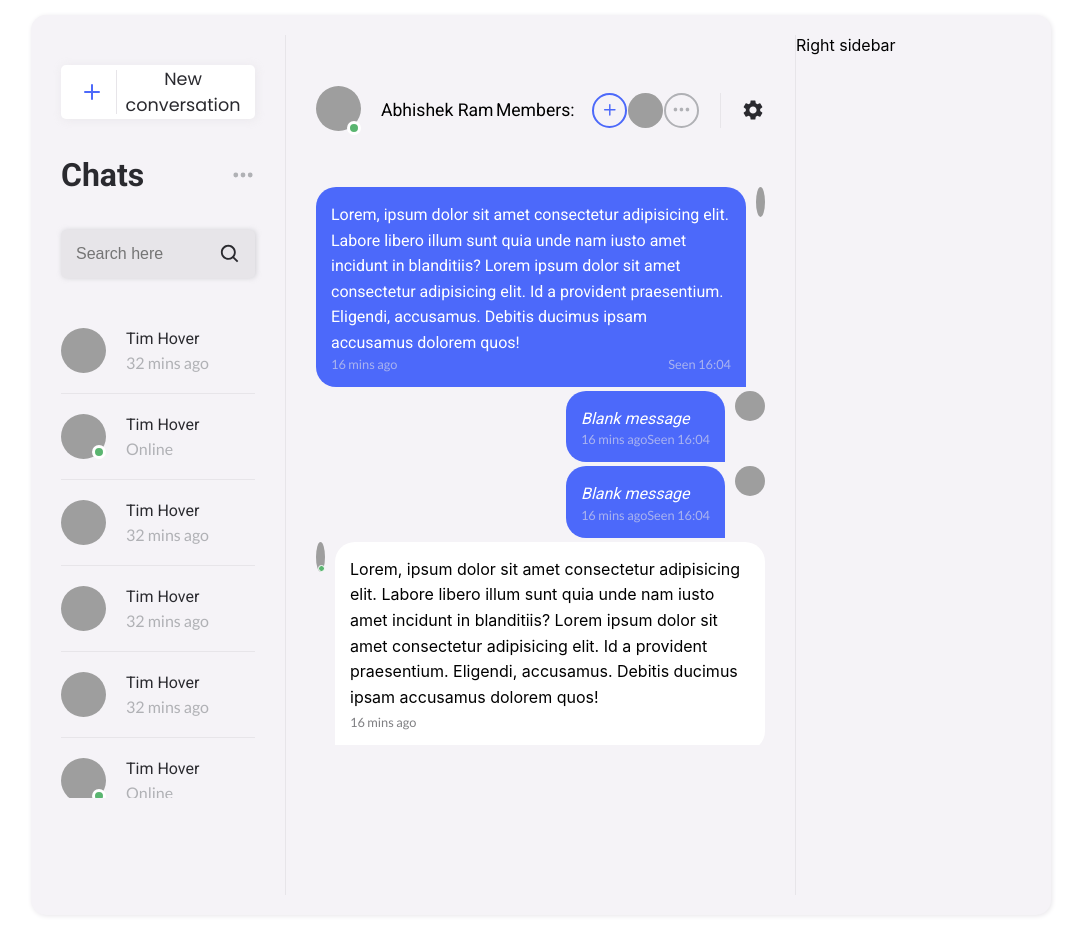
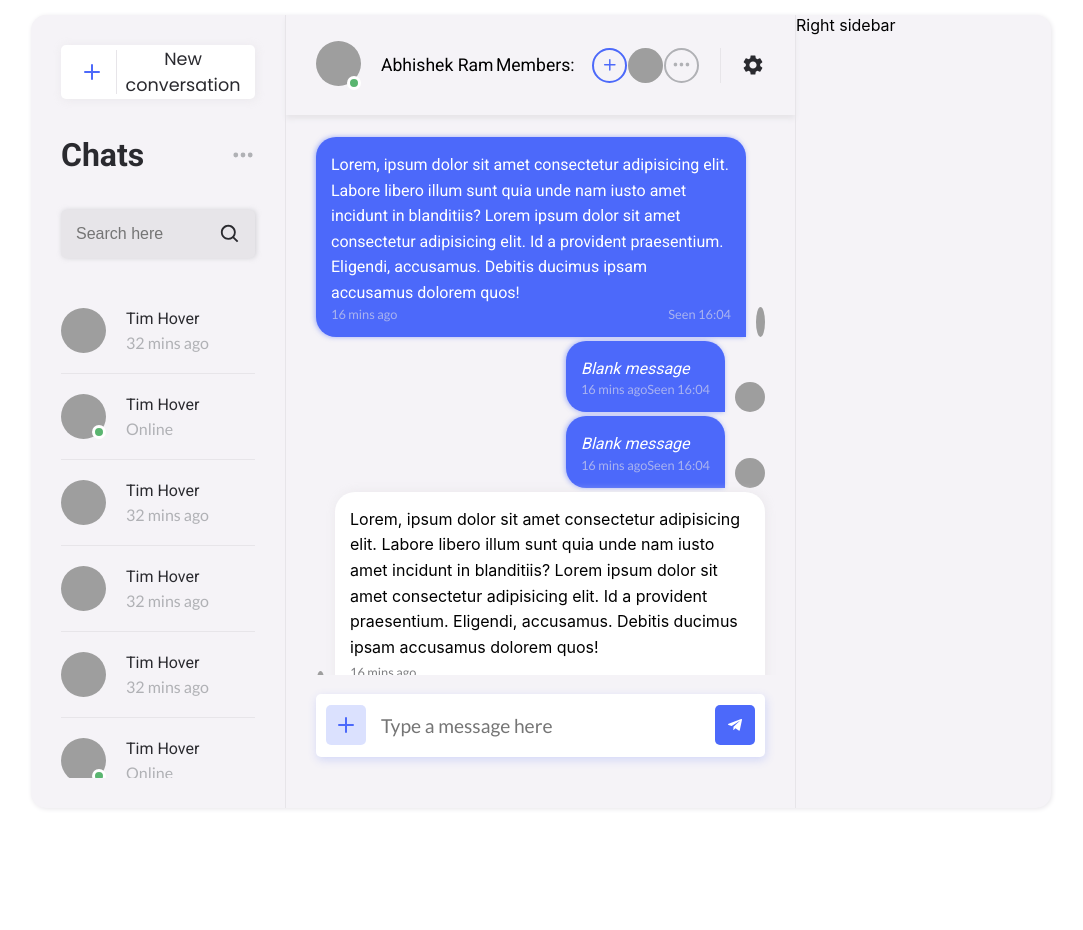
Before and after one commit to abhishekram404/chat-app-react, a React (Create React App) app: page / in a window 1280 px wide. Shown: the whole page, without its empty margins (99-1182 px from the left). After the commit the page ends 823 px from the top, so only its background shows below. Built offline with nearby package versions, Linux system fonts and the light colour scheme; grey boxes are pictures that could not be loaded.

Commit message:
Add CreateMessage component

```diff
--- a/src/components/ChatDisplay.jsx
+++ b/src/components/ChatDisplay.jsx
@@ -3,6 +3,7 @@ import { FiPlus } from "react-icons/fi";
 import { MdSettings } from "react-icons/md";
 import styles from "../styles/chatDisplay.module.scss";
 import Conversation from "./Conversation";
+import CreateMessage from "./CreateMessage";
 export default function ChatDisplay() {
   return (
     <div className={styles.chatDisplay}>
@@ -35,6 +36,7 @@ export default function ChatDisplay() {
         </div>
       </div>
       <Conversation />
+      <CreateMessage />
     </div>
   );
 }
--- /dev/null
+++ b/src/components/CreateMessage.jsx
@@ -0,0 +1,21 @@
+import React from "react";
+import { FiPlus } from "react-icons/fi";
+import { FaTelegramPlane } from "react-icons/fa";
+import styles from "../styles/createMessage.module.scss";
+export default function CreateMessage() {
+  return (
+    <div className={styles.createMessage}>
+      <div className={styles.createGrid}>
+        <div className={styles.attachBtn}>
+          <FiPlus />
+        </div>
+        <div className={styles.messageInput}>
+          <input type="text" placeholder="Type a message here" />
+        </div>
+        <div className={styles.sendBtn}>
+          <FaTelegramPlane />
+        </div>
+      </div>
+    </div>
+  );
+}
--- a/src/styles/chatDisplay.module.scss
+++ b/src/styles/chatDisplay.module.scss
@@ -3,13 +3,14 @@
 .chatDisplay {
   border-right: 1px solid $grey;
   display: grid;
-  grid-template-rows: 150px 70vh 150px;
+  grid-template-rows: 100px 70vh 100px;
 }
 .topBar {
   padding: 30px;
   display: flex;
   align-items: center;
   justify-content: space-between;
+  box-shadow: 0px 4px 5px rgba($color: $grey, $alpha: 1);
   .user {
     display: flex;
     align-items: center;
--- a/src/styles/conversation.module.scss
+++ b/src/styles/conversation.module.scss
@@ -1,9 +1,10 @@
 @import "utils";
 .conversation {
   //   flex: 1;
+  box-sizing: border-box;
   display: flex;
   flex-direction: column;
-  padding: 0 30px;
+  padding: 20px 30px 5px 30px;
   height: 100%;
   //   height: 700px;
   overflow-y: scroll;
@@ -12,6 +13,7 @@
     align-self: flex-end;
     display: flex;
     flex-direction: row-reverse;
+    align-items: flex-end;
     margin: 2px 0;
 
     .sentAvatar {
@@ -31,7 +33,7 @@
       color: $white;
       border-radius: 20px 20px 0 20px;
       max-width: 400px;
-
+      box-shadow: -1px 0px 5px rgba($color: $primary, $alpha: 0.5);
       .sentMessage {
         font-family: "Roboto";
         line-height: 1.6rem;
@@ -50,6 +52,8 @@
     align-self: flex-start;
     display: flex;
     margin: 2px 0;
+    align-items: flex-end;
+
     .receivedAvatar {
       width: 30px;
       height: 30px;
@@ -78,6 +82,7 @@
       border-radius: 20px 20px 20px 0;
       max-width: 400px;
       line-height: 1.6rem;
+      box-shadow: 1px 0px 10px rgba($color: $grey, $alpha: 0.8);
     }
     .receivedDetails {
       display: flex;
--- /dev/null
+++ b/src/styles/createMessage.module.scss
@@ -0,0 +1,59 @@
+@import "utils";
+.createMessage {
+  padding: 10px 30px;
+  display: flex;
+  align-items: center;
+  background-color: $background;
+  .createGrid {
+    border-radius: 5px;
+    padding: 10px;
+    background-color: $white;
+    display: flex;
+    align-items: center;
+    flex: 1;
+    box-shadow: 1px 3px 10px rgba($color: $primary, $alpha: 0.2);
+    .attachBtn {
+      background-color: rgba($color: $primary, $alpha: 0.2);
+      display: grid;
+      place-items: center;
+      border-radius: 5px;
+      width: 40px;
+      height: 40px;
+      border-radius: 5px;
+
+      svg {
+        color: $primary;
+        font-size: 1.5rem;
+      }
+    }
+
+    .messageInput {
+      flex: 1;
+      padding: 0 5px;
+      //   margin: 0 10px;
+      input {
+        box-sizing: border-box;
+        width: 100%;
+        padding: 10px;
+        // border: none;
+        border: none;
+        font-size: 1.2rem;
+        font-family: "Lato";
+        outline: none;
+      }
+    }
+    .sendBtn {
+      background-color: $primary;
+      //   padding: 10px;
+      display: grid;
+      place-items: center;
+      border-radius: 5px;
+      width: 40px;
+      height: 40px;
+
+      svg {
+        color: $white;
+      }
+    }
+  }
+}
--- a/src/styles/layout.module.scss
+++ b/src/styles/layout.module.scss
@@ -5,9 +5,7 @@
   box-shadow: 1px 1px 5px rgba($color: $grey, $alpha: 1);
   width: 85%;
   margin: 0 auto;
-  min-height: 100vh;
   display: grid;
   grid-template-columns: 0.5fr 1fr 0.5fr;
-  padding: 20px 0;
   justify-content: stretch;
 }
```
